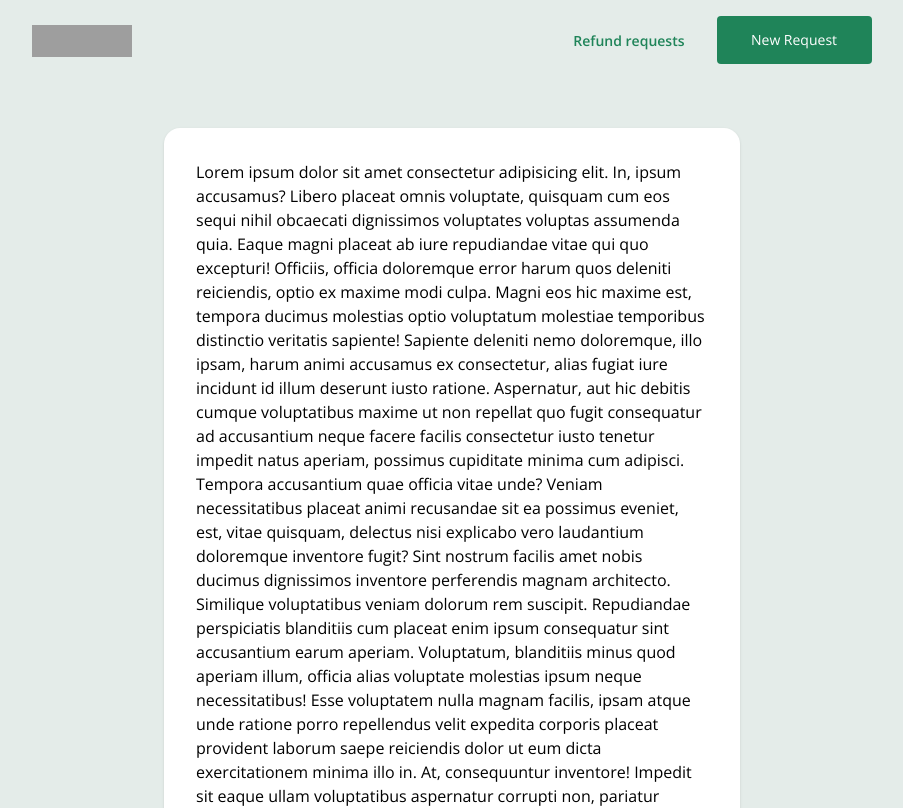
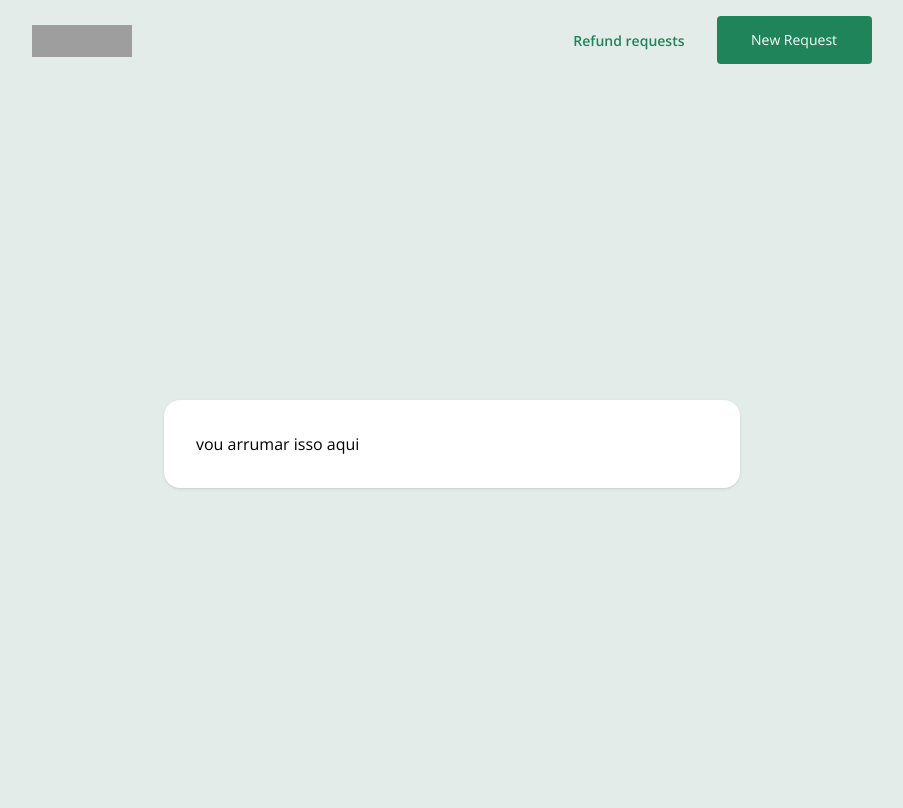
Before and after one commit to jotadagostin/refund-3.0, a React (Vite) app in the folder refund/: page /refund/detailsrefund in a window 1280 px wide. Shown: the top 808 px of the page, without its empty margins (188-1091 px from the left). Built offline with nearby package versions, Linux system fonts and the light colour scheme; grey boxes are pictures that could not be loaded.

Commit message:
page new Details
design ready

```diff
--- a/refund/src/components/select.tsx
+++ b/refund/src/components/select.tsx
@@ -18,7 +18,7 @@ const selectTrigger = tv({
     size: {
       default: "w-full h-12 px-4",
       sm: "h-10 text-sm",
-      md: "w-[262px] h-10 px-4", // 48px = h-12
+      md: "w-[262px] h-10 px-4",
       lg: "h-14 text-base",
     },
     state: {
@@ -36,6 +36,9 @@ const selectTrigger = tv({
 
 const selectContent = tv({
   base: [
+    "absolute",
+    "top-full",
+    "left-0",
     "mt-2",
     "w-full",
     "rounded-lg",
@@ -44,6 +47,7 @@ const selectContent = tv({
     "bg-white",
     "shadow-lg",
     "py-2",
+    "z-50",
   ],
 });
 
@@ -78,7 +82,7 @@ export function Select() {
   const [value, setValue] = useState<string | null>(null);
 
   return (
-    <div className="w-72">
+    <div className="w-72 relative">
       <label
         className={`block text-xs font-medium mb-2 ${
           open ? "text-(--green-100) font-bold" : "text-(--gray-200)"
--- a/refund/src/pages/detailsRefund.tsx
+++ b/refund/src/pages/detailsRefund.tsx
@@ -7,44 +7,7 @@ export function DetailsRefund() {
       <section className="flex flex-1 items-center justify-center bg-[var(--gray-400)] px-6 py-10">
         <div className="w-full max-w-xl rounded-2xl bg-white p-8 shadow-sm">
           {/* Conteúdo aqui */}
-          <p>
-            Lorem ipsum dolor sit amet consectetur adipisicing elit. In, ipsum
-            accusamus? Libero placeat omnis voluptate, quisquam cum eos sequi
-            nihil obcaecati dignissimos voluptates voluptas assumenda quia.
-            Eaque magni placeat ab iure repudiandae vitae qui quo excepturi!
-            Officiis, officia doloremque error harum quos deleniti reiciendis,
-            optio ex maxime modi culpa. Magni eos hic maxime est, tempora
-            ducimus molestias optio voluptatum molestiae temporibus distinctio
-            veritatis sapiente! Sapiente deleniti nemo doloremque, illo ipsam,
-            harum animi accusamus ex consectetur, alias fugiat iure incidunt id
-            illum deserunt iusto ratione. Aspernatur, aut hic debitis cumque
-            voluptatibus maxime ut non repellat quo fugit consequatur ad
-            accusantium neque facere facilis consectetur iusto tenetur impedit
-            natus aperiam, possimus cupiditate minima cum adipisci. Tempora
-            accusantium quae officia vitae unde? Veniam necessitatibus placeat
-            animi recusandae sit ea possimus eveniet, est, vitae quisquam,
-            delectus nisi explicabo vero laudantium doloremque inventore fugit?
-            Sint nostrum facilis amet nobis ducimus dignissimos inventore
-            perferendis magnam architecto. Similique voluptatibus veniam dolorum
-            rem suscipit. Repudiandae perspiciatis blanditiis cum placeat enim
-            ipsum consequatur sint accusantium earum aperiam. Voluptatum,
-            blanditiis minus quod aperiam illum, officia alias voluptate
-            molestias ipsum neque necessitatibus! Esse voluptatem nulla magnam
-            facilis, ipsam atque unde ratione porro repellendus velit expedita
-            corporis placeat provident laborum saepe reiciendis dolor ut eum
-            dicta exercitationem minima illo in. At, consequuntur inventore!
-            Impedit sit eaque ullam voluptatibus aspernatur corrupti non,
-            pariatur obcaecati vero facilis facere ducimus quas distinctio
-            explicabo omnis temporibus ad? Nesciunt adipisci quia libero, sint
-            neque dolorum molestiae eius sequi impedit omnis repellendus eos
-            vitae accusamus quae consequuntur incidunt asperiores, quidem velit
-            doloremque obcaecati alias atque ullam. Ex, repellendus quas
-            obcaecati saepe delectus mollitia nesciunt suscipit culpa.
-            Aspernatur obcaecati perspiciatis consequatur natus dolore laborum
-            dolorum atque veritatis, pariatur dolor nobis neque veniam sunt
-            recusandae velit sint. Possimus tempore molestias exercitationem.
-            Ducimus repudiandae autem neque id placeat soluta aut magni!
-          </p>
+          <p>vou arrumar isso aqui</p>
         </div>
       </section>
     </div>
```
